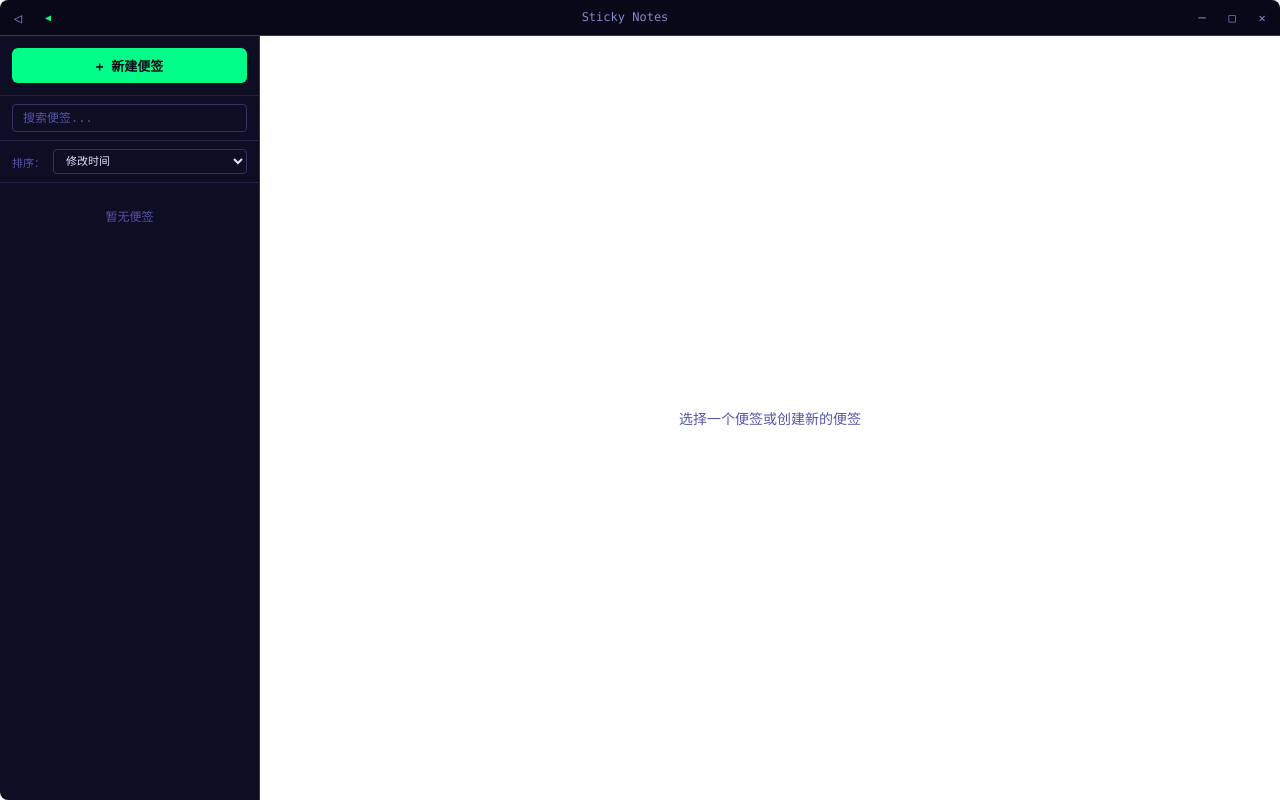
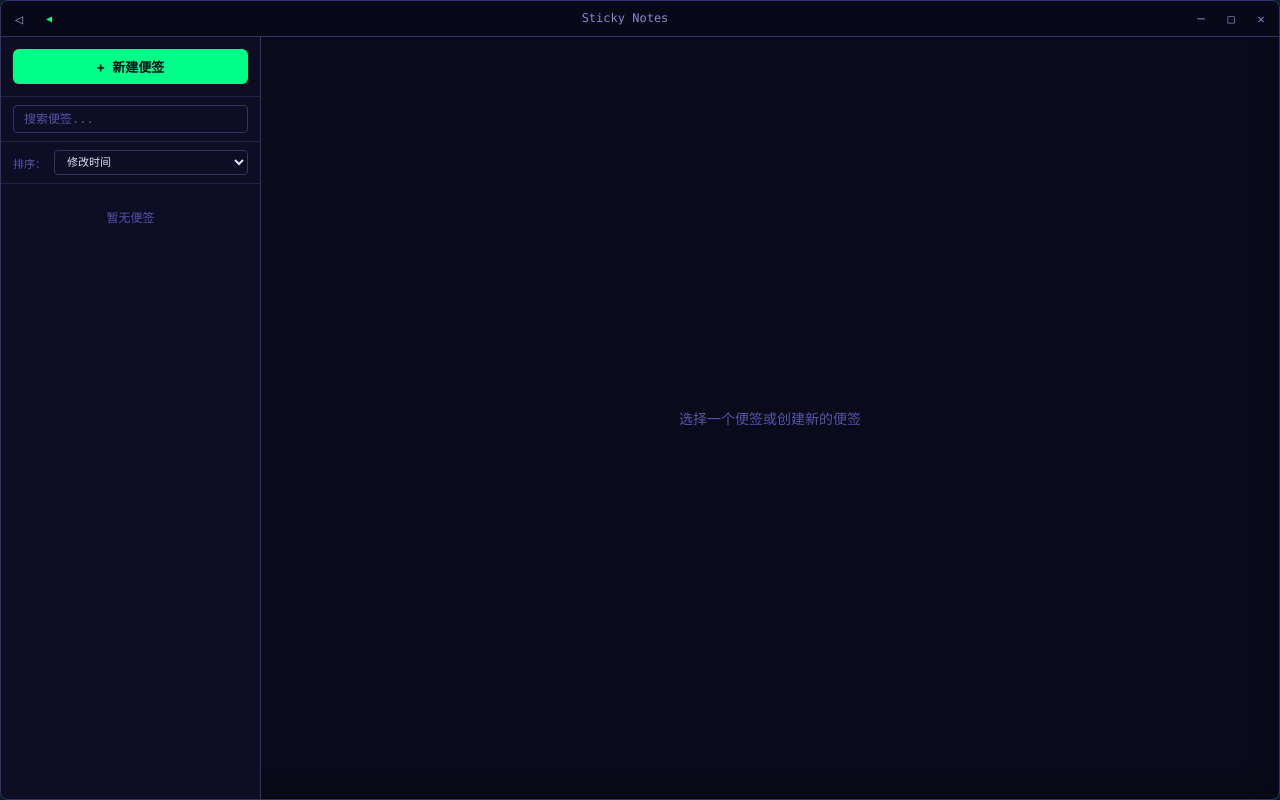
Before and after one commit to hchen272/SlideNote, a React (Vite) app: page / in a window 1280 px wide. Built offline with nearby package versions, Linux system fonts and the light colour scheme.

Commit message:
Fixing bugs

```diff
--- a/src/App.tsx
+++ b/src/App.tsx
@@ -13,6 +13,11 @@ function AppContent() {
   const [dockedEdge, setDockedEdge] = useState<string | null>(null)
 
   const activeNote = notes.find(n => n.id === activeNoteId)
+
+  // Sync theme class to body so CSS variables affect the entire window
+  useEffect(() => {
+    document.body.className = `theme-${theme}`
+  }, [theme])
 
   useEffect(() => {
     // Get initial dock state
@@ -30,7 +35,7 @@ function AppContent() {
     }
   }, [])
 
-  // When docked, show a minimal bar
+  // When docked, show a thin bookmark-like tab
   if (isDocked) {
     return (
       <div
@@ -38,9 +43,7 @@ function AppContent() {
         onClick={() => window.electronAPI?.toggleDock()}
         title="点击展开便签"
       >
-        <span style={{ fontSize: '12px', letterSpacing: '2px' }}>
-          📝 Sticky Notes
-        </span>
+        <div className="dock-tab-strip" />
       </div>
     )
   }
--- a/src/styles/global.css
+++ b/src/styles/global.css
@@ -18,7 +18,7 @@ html, body, #root {
 }
 
 body {
-  background: transparent;
+  background: var(--bg-primary, #0a0a1a);
 }
 
 .app-container {
@@ -30,19 +30,16 @@ body {
   overflow: hidden;
 }
 
-/* Docked state */
+/* Docked state — thin bookmark tab */
 .app-container.docked {
   border-radius: 0;
   cursor: pointer;
-  writing-mode: vertical-rl;
-  text-orientation: mixed;
   display: flex;
   align-items: center;
   justify-content: center;
-  font-size: 13px;
-  letter-spacing: 4px;
   transition: all var(--transition-speed) ease;
-  opacity: 0.85;
+  opacity: 0.7;
+  overflow: hidden;
 }
 
 .app-container.docked:hover {
@@ -50,11 +47,26 @@ body {
 }
 
 .app-container.docked.left {
-  border-radius: 0 8px 8px 0;
+  border-radius: 0 4px 4px 0;
 }
 
 .app-container.docked.right {
-  border-radius: 8px 0 0 8px;
+  border-radius: 4px 0 0 4px;
+}
+
+/* The thin accent strip inside the docked tab */
+.dock-tab-strip {
+  width: 3px;
+  height: 60%;
+  border-radius: 2px;
+  background: var(--accent-primary);
+  box-shadow: 0 0 6px var(--accent-primary);
+  transition: all var(--transition-speed) ease;
+}
+
+.app-container.docked:hover .dock-tab-strip {
+  width: 4px;
+  box-shadow: 0 0 12px var(--accent-primary);
 }
 
 /* Scrollbar styling */
--- a/src/themes/cyberpunk.css
+++ b/src/themes/cyberpunk.css
@@ -32,6 +32,5 @@
 }
 
 .theme-cyberpunk.docked {
-  border: 1px solid var(--accent-primary);
-  box-shadow: 0 0 10px var(--accent-primary);
+  background: var(--bg-primary);
 }
--- a/src/themes/medieval.css
+++ b/src/themes/medieval.css
@@ -46,6 +46,5 @@
 }
 
 .theme-medieval.docked {
-  border: 2px solid var(--accent-primary);
-  box-shadow: 0 0 10px rgba(218, 165, 32, 0.3);
+  background: var(--bg-primary);
 }
--- a/src/themes/nature.css
+++ b/src/themes/nature.css
@@ -33,6 +33,5 @@
 }
 
 .theme-nature.docked {
-  border: 1px solid var(--accent-primary);
-  box-shadow: 0 0 8px rgba(125, 223, 144, 0.3);
+  background: var(--bg-primary);
 }
```
Also changed, not shown: electron/main.ts (+23 -10 lines), 2 other files (tests, documents, lock files or other folders).
